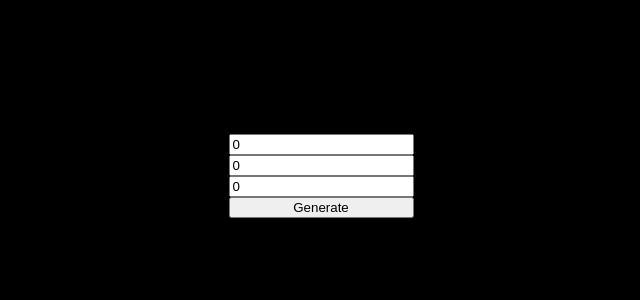
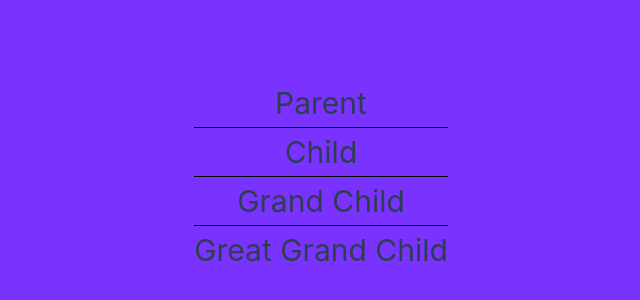
Before and after one commit to rendrazuriansyah/vue-state-management-pinia, a Vue app: page / in a window 1280 px wide. Shown: the part 224-524 px from the top of the page, without its empty margins (319-959 px from the left). Built offline with nearby package versions, Linux system fonts and the light colour scheme.

Commit message:
feat: add state management scenario for nested components

```diff
--- a/src/App.vue
+++ b/src/App.vue
@@ -1,86 +1,10 @@
 <script setup>
-import { reactive, ref } from "vue";
-
-// penggunaan ref yang direkomendasikan
-// const red = ref(0);
-// const green = ref(0);
-// const blue = ref(0);
-
-// refuntuk membuat nilai reaktif untuk tipe data primitif
-// Mengakses nilai:
-// console.log(color.value.red);
-// Mengubah nilai:
-// color.value.red = 255;
-// inisiasi objek dalam ref:
-// const color = ref({
-// 	red: 0,
-// 	green: 0,
-// 	blue: 0,
-// });
-
-// reactive untuk menangani reaktivitas pada objek dan array
-// Mengakses nilai:
-// console.log(color.red);
-// Mengubah nilai:
-// color.red = 255
-// inisiasi objek dalam reactive:
-const color = reactive({
-	red: 0,
-	green: 0,
-	blue: 0,
-});
-
-function generateColor() {
-	// akses dengan ref
-	// red.value = Math.floor(Math.random() * 255);
-	// green.value = Math.floor(Math.random() * 255);
-	// blue.value = Math.floor(Math.random() * 255);
-
-	// akses dengan reactive
-	color.red = Math.floor(Math.random() * 255);
-	color.green = Math.floor(Math.random() * 255);
-	color.blue = Math.floor(Math.random() * 255);
-}
-
-const refValue = ref("Hello, refValue!"); // klo si ref dijadiin objek maka gabisa diganti valuenya
-const reactiveValue = reactive({
-	greeting: "Hello, reactiveValue!",
-});
-
-refValue.value = true;
-reactiveValue.greeting = false;
-
-console.log("ref value", refValue);
-console.log("reactive value", reactiveValue);
+import Parent from "./components/Parent.vue";
 </script>
 
 <template>
-	<main
-		:style="{
-			backgroundColor: `rgb(${color.red}, ${color.green}, ${color.blue})`,
-		}"
-	>
-		<div>
-			<input
-				type="number"
-				placeholder="red"
-				v-model="color.red"
-				id=""
-			/>
-			<input
-				type="number"
-				placeholder="green"
-				v-model="color.green"
-				id=""
-			/>
-			<input
-				type="number"
-				placeholder="blue"
-				v-model="color.blue"
-				id=""
-			/>
-			<button @click="generateColor()">Generate</button>
-		</div>
+	<main>
+		<Parent />
 	</main>
 </template>
 
@@ -92,7 +16,6 @@
 	align-items: center;
 	justify-content: center;
 }
-
 div {
 	display: flex;
 	flex-direction: column;
--- a/src/assets/main.css
+++ b/src/assets/main.css
@@ -1 +1,10 @@
 @import "./base.css";
+
+.line {
+	width: 100%;
+	border-bottom: 1px solid black;
+}
+
+h1 {
+	text-align: center;
+}
--- /dev/null
+++ b/src/components/Child.vue
@@ -0,0 +1,11 @@
+<script setup>
+import GrandChild from "./GrandChild.vue";
+</script>
+
+<template>
+	<div>
+		<h1>Child</h1>
+		<div class="line"></div>
+		<GrandChild />
+	</div>
+</template>
--- /dev/null
+++ b/src/components/GrandChild.vue
@@ -0,0 +1,11 @@
+<script setup>
+import GreatGrandChild from "./GreatGrandChild.vue";
+</script>
+
+<template>
+	<div>
+		<h1>Grand Child</h1>
+		<div class="line"></div>
+		<GreatGrandChild />
+	</div>
+</template>
--- /dev/null
+++ b/src/components/GreatGrandChild.vue
@@ -0,0 +1,5 @@
+<template>
+	<div>
+		<h1>Great Grand Child</h1>
+	</div>
+</template>
--- /dev/null
+++ b/src/components/Parent.vue
@@ -0,0 +1,11 @@
+<script setup>
+import Child from "./Child.vue";
+</script>
+
+<template>
+	<div>
+		<h1>Parent</h1>
+		<div class="line"></div>
+		<Child />
+	</div>
+</template>
```
